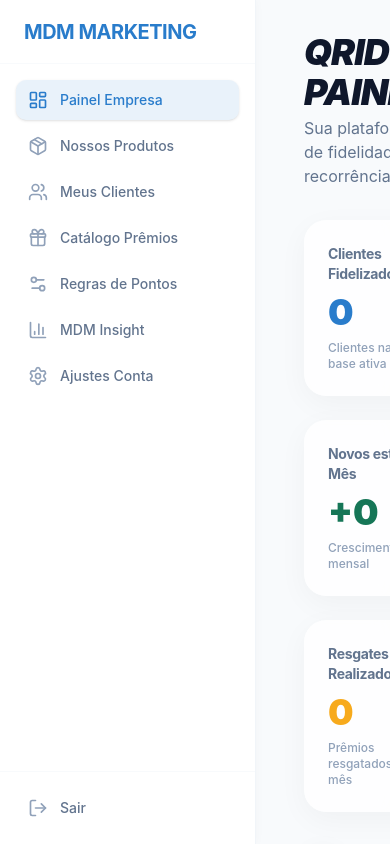
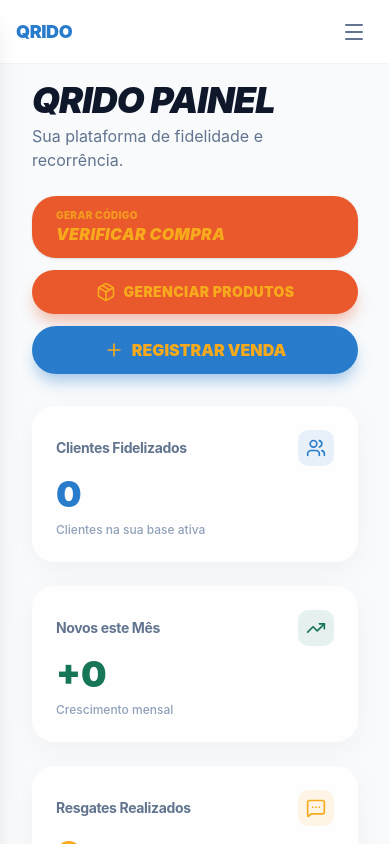
Before and after one commit to juniormohr/mdm-qrido, a Next.js app: page /qrido/company in a window 390 px wide. Built offline with nearby package versions, Linux system fonts and the light colour scheme; no server answers.

Commit message:
Feat: Complete mobile responsiveness for all dashboards and sidebar

```diff
--- a/src/app/qrido/admin/page.tsx
+++ b/src/app/qrido/admin/page.tsx
@@ -286,19 +286,19 @@
                     <div className="grid grid-cols-1 lg:grid-cols-3 gap-8">
                         {/* Recent Transactions Audit */}
                         <Card className="lg:col-span-2 border-none shadow-sm bg-white rounded-[32px] overflow-hidden">
-                            <CardHeader className="p-8 border-b border-slate-50 flex flex-row items-center justify-between gap-4">
+                            <CardHeader className="p-6 md:p-8 border-b border-slate-50 flex flex-col sm:flex-row items-start sm:items-center justify-between gap-4">
                                 <div>
                                     <CardTitle className="text-xl font-black italic uppercase text-slate-800">Auditoria de Transações</CardTitle>
                                     <p className="text-xs text-slate-400 font-medium">Últimas movimentações em toda a plataforma.</p>
                                 </div>
-                                <div className="p-3 bg-slate-50 rounded-2xl text-slate-400">
+                                <div className="p-3 bg-slate-50 rounded-2xl text-slate-400 hidden sm:block">
                                     <Calendar className="h-5 w-5" />
                                 </div>
                             </CardHeader>
                             <CardContent className="p-0">
                                 <div className="divide-y divide-slate-50">
                                     {allTransactions.slice(0, 8).map(tx => (
-                                        <div key={tx.id} className="p-6 flex items-center justify-between hover:bg-slate-50/50 transition-colors">
+                                        <div key={tx.id} className="p-6 flex flex-col sm:flex-row items-start sm:items-center justify-between hover:bg-slate-50/50 transition-colors gap-4">
                                             <div className="flex items-center gap-4">
                                                 <div className={cn("p-2.5 rounded-xl font-black text-xs", tx.type === 'earn' ? 'bg-emerald-50 text-emerald-600' : 'bg-red-50 text-red-600')}>
                                                     {tx.type === 'earn' ? 'EARN' : 'REDEEM'}
@@ -312,7 +312,7 @@
                                                     </p>
                                                 </div>
                                             </div>
-                                            <div className="text-right">
+                                            <div className="w-full sm:w-auto text-right">
                                                 <p className={cn("text-lg font-black", tx.type === 'earn' ? 'text-emerald-500' : 'text-red-500')}>
                                                     {tx.type === 'earn' ? '+' : '-'}{tx.points} pts
                                                 </p>
--- a/src/app/qrido/company/page.tsx
+++ b/src/app/qrido/company/page.tsx
@@ -101,26 +101,26 @@
 
     return (
         <div className="space-y-8 max-w-7xl mx-auto px-4 sm:px-6 lg:px-8">
-            <div className="flex items-center justify-between">
+            <div className="flex flex-col lg:flex-row lg:items-center justify-between gap-6">
                 <div>
-                    <h1 className="text-4xl font-black tracking-tight text-slate-900 italic">QRIDO PAINEL</h1>
+                    <h1 className="text-4xl font-black tracking-tight text-slate-900 italic uppercase">QRIDO PAINEL</h1>
                     <p className="text-slate-500 mt-1">Sua plataforma de fidelidade e recorrência.</p>
                 </div>
-                <div className="flex gap-3">
+                <div className="flex flex-col sm:flex-row gap-3 w-full lg:w-auto">
                     {verificationCode ? (
-                        <div className="bg-brand-orange/10 border border-brand-orange/20 px-6 py-2 rounded-2xl flex items-center gap-4 animate-in slide-in-from-right">
+                        <div className="bg-brand-orange/10 border border-brand-orange/20 px-6 py-2 rounded-2xl flex items-center justify-between gap-4 animate-in slide-in-from-right w-full sm:w-auto">
                             <div>
                                 <p className="text-[10px] font-black text-brand-orange uppercase leading-none">CÓDIGO ATIVO</p>
                                 <p className="text-2xl font-black text-slate-700 tracking-widest">{verificationCode}</p>
                             </div>
-                            <div className="h-8 w-8 rounded-full border-2 border-brand-orange flex items-center justify-center text-brand-orange font-bold text-xs">
+                            <div className="h-8 w-8 rounded-full border-2 border-brand-orange flex items-center justify-center text-brand-orange font-bold text-xs shrink-0">
                                 {codeExpiry}s
                             </div>
                         </div>
                     ) : (
                         <Button
                             onClick={handleGenerateCode}
-                            className="btn-orange h-auto py-3 px-6 flex-col items-start gap-0"
+                            className="btn-orange h-auto py-3 px-6 flex-col items-start gap-0 w-full sm:w-auto"
                         >
                             <span className="text-[10px] font-black uppercase opacity-80">Gerar Código</span>
                             <span className="text-base font-black italic">VERIFICAR COMPRA</span>
@@ -128,14 +128,14 @@
                     )}
                     <Link
                         href="/qrido/products"
-                        className="btn-orange inline-flex items-center gap-2 text-sm"
+                        className="btn-orange inline-flex items-center justify-center gap-2 text-sm w-full sm:w-auto"
                     >
                         <Package className="h-5 w-5" />
                         Gerenciar Produtos
                     </Link>
                     <Link
                         href="/qrido/transactions/new"
-                        className="btn-blue inline-flex items-center gap-2"
+                        className="btn-blue inline-flex items-center justify-center gap-2 w-full sm:w-auto"
                     >
                         <Plus className="h-5 w-5 text-[#F7AA1C]" />
                         Registrar Venda
@@ -186,14 +186,14 @@
 
             {/* Upsell Trigger */}
             <Card className="border-none bg-gradient-to-br from-brand-blue to-blue-700 p-1">
-                <div className="bg-white/10 backdrop-blur-md rounded-[inherit] p-8 flex items-center justify-between">
+                <div className="bg-white/10 backdrop-blur-md rounded-[inherit] p-6 md:p-8 flex flex-col md:flex-row items-start md:items-center justify-between gap-6">
                     <div className="space-y-2">
                         <h3 className="text-2xl font-black text-white italic">IMPULSIONE SEUS RESULTADOS</h3>
-                        <p className="text-blue-50 font-medium font-bold">Acesse análises avançadas com o MDM Insight e automatize suas recompensas.</p>
+                        <p className="text-blue-50 font-bold">Acesse análises avançadas com o MDM Insight e automatize suas recompensas.</p>
                     </div>
                     <Link
                         href="/insight"
-                        className="btn-white"
+                        className="btn-white w-full md:w-auto"
                     >
                         CONHECER INSIGHT &rarr;
                     </Link>
--- a/src/app/qrido/layout.tsx
+++ b/src/app/qrido/layout.tsx
@@ -1,16 +1,39 @@
+'use client'
+
+import { useState } from 'react'
 import { Sidebar } from '@/components/sidebar'
+import { Menu } from 'lucide-react'
 
 export default function DashboardLayout({
     children,
 }: {
     children: React.ReactNode
 }) {
+    const [isSidebarOpen, setIsSidebarOpen] = useState(false)
+
     return (
-        <div className="flex h-screen bg-slate-50">
-            <Sidebar />
-            <main className="flex-1 overflow-y-auto p-8">
-                {children}
-            </main>
+        <div className="flex h-screen bg-slate-50 overflow-hidden">
+            <Sidebar
+                isOpen={isSidebarOpen}
+                onClose={() => setIsSidebarOpen(false)}
+            />
+
+            <div className="flex-1 flex flex-col min-w-0">
+                {/* Header Mobile */}
+                <header className="lg:hidden flex items-center justify-between h-16 px-4 bg-white border-b border-slate-100 shrink-0">
+                    <span className="text-lg font-black tracking-tight text-brand-blue uppercase">QRido</span>
+                    <button
+                        onClick={() => setIsSidebarOpen(true)}
+                        className="p-2 text-slate-500 hover:bg-slate-50 rounded-lg transition-colors"
+                    >
+                        <Menu className="h-6 w-6" />
+                    </button>
+                </header>
+
+                <main className="flex-1 overflow-y-auto p-4 md:p-8">
+                    {children}
+                </main>
+            </div>
         </div>
     )
 }
--- a/src/components/sidebar.tsx
+++ b/src/components/sidebar.tsx
@@ -3,11 +3,16 @@
 import { useState, useEffect } from 'react'
 import Link from 'next/link'
 import { usePathname } from 'next/navigation'
-import { LayoutDashboard, QrCode, TrendingUp, Settings, LogOut, Users, BarChart3, Gift, Settings2, ShoppingBag, Package, Store } from 'lucide-react'
+import { LayoutDashboard, QrCode, TrendingUp, Settings, LogOut, Users, BarChart3, Gift, Settings2, ShoppingBag, Package, Store, Menu, X } from 'lucide-react'
 import { cn } from '@/lib/utils'
 import { createClient } from '@/lib/supabase/client'
 
-export function Sidebar() {
+interface SidebarProps {
+    isOpen?: boolean
+    onClose?: () => void
+}
+
+export function Sidebar({ isOpen, onClose }: SidebarProps) {
     const pathname = usePathname()
     const [role, setRole] = useState<string | null>(null)
 
@@ -28,6 +33,11 @@
         fetchRole()
     }, [])
 
+    // Fechar sidebar ao navegar no mobile
+    useEffect(() => {
+        if (onClose) onClose()
+    }, [pathname, onClose])
+
     const companyNav = [
         { name: 'Painel Empresa', href: '/qrido/company', icon: LayoutDashboard },
         { name: 'Nossos Produtos', href: '/qrido/products', icon: Package },
@@ -38,7 +48,7 @@
 
     const customerNav = [
         { name: 'Área Cliente', href: '/qrido/customer', icon: LayoutDashboard },
-        { name: 'Minhas Lojas', href: '/qrido/customer', icon: Users }, // Just an example
+        { name: 'Minhas Lojas', href: '/qrido/customer', icon: Store },
     ]
 
     const globalNav = [
@@ -58,9 +68,24 @@
             : [...companyNav, ...globalNav])
 
     return (
-        <div className="flex h-full w-64 flex-col bg-white border-r border-slate-100 shadow-[2px_0_8px_rgba(0,0,0,0.02)]">
-            <div className="flex h-16 items-center px-6 border-b border-slate-50">
+        <>
+            {/* Overlay para mobile */}
+            {isOpen && (
+                <div
+                    className="fixed inset-0 bg-slate-900/50 backdrop-blur-sm z-40 lg:hidden transition-opacity duration-300"
+                    onClick={onClose}
+                />
+            )}
+
+            <div className={cn(
+                "fixed inset-y-0 left-0 z-50 w-64 bg-white border-r border-slate-100 shadow-xl lg:shadow-[2px_0_8px_rgba(0,0,0,0.02)] flex flex-col transition-transform duration-300 transform lg:translate-x-0 lg:static lg:inset-0",
+                isOpen ? "translate-x-0" : "-translate-x-full"
+            )}>
+                <div className="flex h-16 items-center justify-between px-6 border-b border-slate-50">
                     <span className="text-xl font-bold tracking-tight text-brand-blue uppercase">MDM Marketing</span>
+                    <button onClick={onClose} className="lg:hidden text-slate-400 hover:text-slate-600">
+                        <X className="h-6 w-6" />
+                    </button>
                 </div>
 
                 <div className="flex-1 flex flex-col gap-1.5 p-4 overflow-y-auto">
@@ -97,5 +122,6 @@
                     </form>
                 </div>
             </div>
+        </>
     )
 }
```
Also changed, not shown: src/app/qrido/customer/page.tsx (+5 -5 lines). Lines whose indentation alone changed are shown as unchanged.
